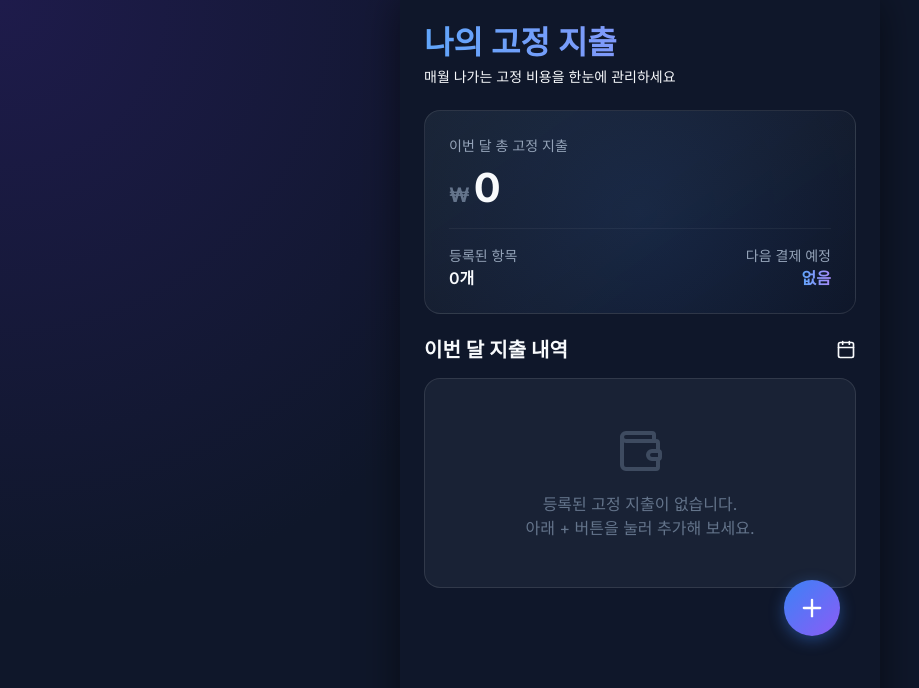
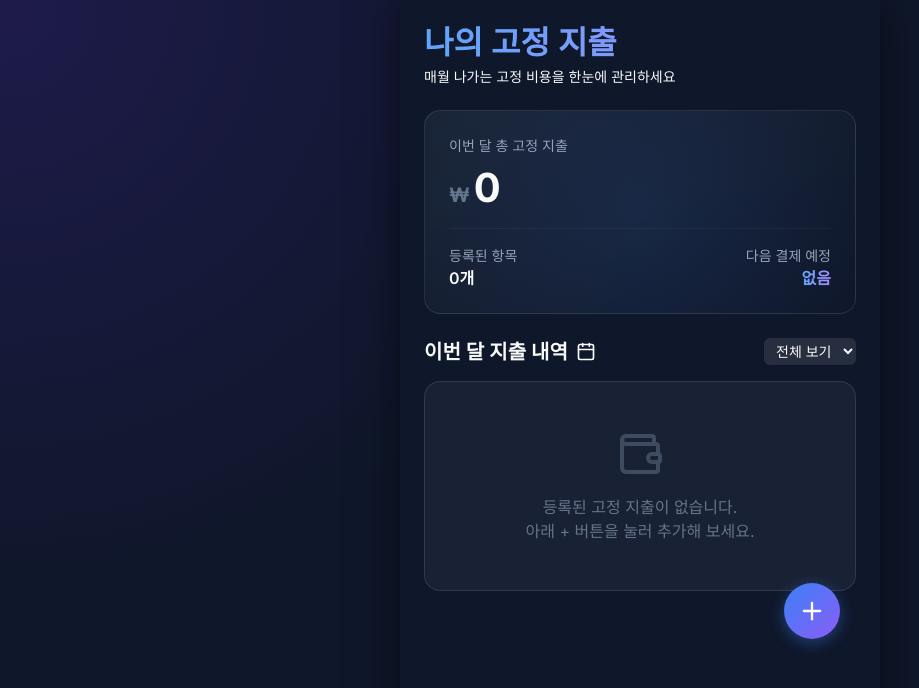
Before and after one commit to kendong18/FixedCosts, a React (Vite) app: page / in a window 1280 px wide. Shown: the top 688 px of the page, without its empty margins (0-919 px from the left). Built offline with nearby package versions, Linux system fonts and the light colour scheme.

Commit message:
Add category filter and remove paid status toggle

```diff
--- a/src/App.jsx
+++ b/src/App.jsx
@@ -7,6 +7,7 @@ function App() {
   const [expenses, setExpenses] = useLocalStorage('fixed_costs_expenses', []);
   const [isModalOpen, setIsModalOpen] = useState(false);
   const [expenseToDelete, setExpenseToDelete] = useState(null);
+  const [filterCategory, setFilterCategory] = useState('전체');
 
   // Form State
   const [formData, setFormData] = useState({
@@ -26,6 +27,14 @@ function App() {
   const sortedExpenses = useMemo(() => {
     return [...expenses].sort((a, b) => Number(a.date) - Number(b.date));
   }, [expenses]);
+
+  const filteredAndSortedExpenses = useMemo(() => {
+    let filtered = expenses;
+    if (filterCategory !== '전체') {
+      filtered = expenses.filter(exp => exp.category === filterCategory);
+    }
+    return [...filtered].sort((a, b) => Number(a.date) - Number(b.date));
+  }, [expenses, filterCategory]);
 
   const handleOpenModal = (expense = null) => {
     if (expense) {
@@ -103,8 +112,18 @@ function App() {
 
       <div className="delay-2">
         <h2 className="section-title">
-          <span>이번 달 지출 내역</span>
-          <CalendarIcon size={20} className="text-muted" />
+          <div style={{ display: 'flex', alignItems: 'center', gap: '0.5rem' }}>
+            <span>이번 달 지출 내역</span>
+            <CalendarIcon size={20} className="text-muted" />
+          </div>
+          <select
+            value={filterCategory}
+            onChange={(e) => setFilterCategory(e.target.value)}
+            style={{ width: 'auto', padding: '0.25rem 0.5rem', fontSize: '0.875rem', background: 'rgba(255,255,255,0.1)', border: 'none', borderRadius: 'var(--radius-sm)' }}
+          >
+            <option value="전체">전체 보기</option>
+            {categories.map(c => <option key={c} value={c}>{c}</option>)}
+          </select>
         </h2>
 
         {expenses.length === 0 ? (
@@ -114,7 +133,7 @@ function App() {
           </div>
         ) : (
           <div className="expense-list">
-            {sortedExpenses.map(expense => {
+            {filteredAndSortedExpenses.map(expense => {
               const isDueSoon = Number(expense.date) >= currentDay && Number(expense.date) <= currentDay + 3;
 
               return (
```
